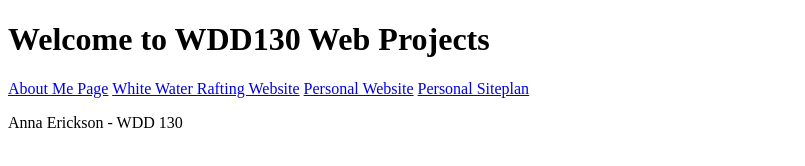
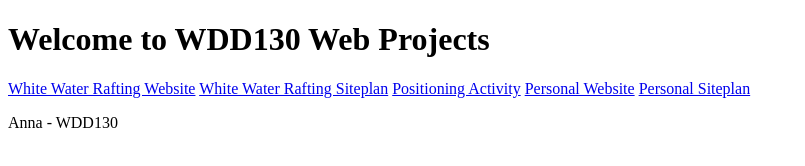
Before and after one commit to AnnaWalla1/wdd130, a plain HTML site: page index.html in a window 1280 px wide. Shown: the whole page, without its empty margins (0-805 px from the left). Drawn offline with Linux system fonts and the light colour scheme.

Commit message:
added stuff to home page

```diff
--- a/index.html
+++ b/index.html
@@ -8,11 +8,13 @@
 <body>
   <h1>Welcome to WDD130 Web Projects</h1>
   <nav>
-    <a href="aboutme/index.html">About Me Page</a>
     <a href="wwr/index.html">White Water Rafting Website</a>
+    <a href="wwr/site-plan-rafting.html">White Water Rafting Siteplan</a>
+    <a href="positioning.html">Positioning Activity</a>
     <a href="#">Personal Website</a>
     <a href="#">Personal Siteplan</a>
   </nav>
-  <p>Anna Erickson - WDD 130</p>
+  <p>Anna - WDD130</p>
+
 </body>
 </html>
```
